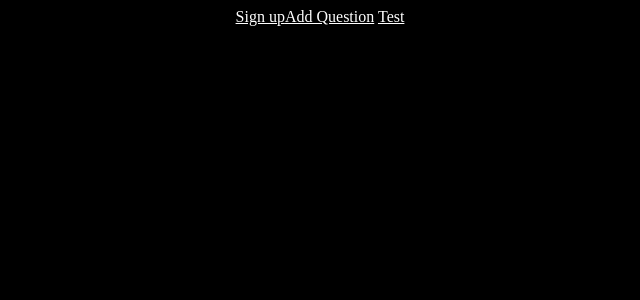
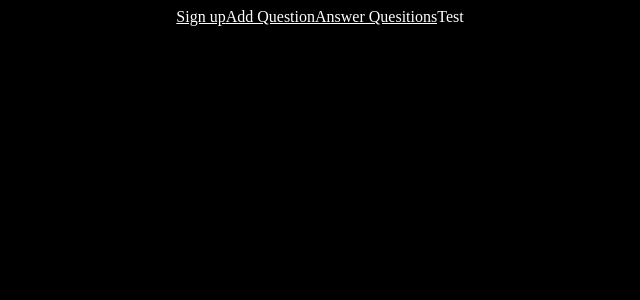
Before and after one commit to gabechaz/hands-frontend, a React (Create React App) app: page /question-finder in a window 1280 px wide. Shown: the top 300 px of the page, without its empty margins (320-960 px from the left). Built offline with nearby package versions, Linux system fonts and the light colour scheme; no server answers.

Commit message:
added question finder framework

```diff
--- a/src/App.js
+++ b/src/App.js
@@ -9,6 +9,7 @@ import Profile from './page-components/Profile.js'
 import AddQuestion from './page-components/AddQuestion';
 import QuestionStats from './page-components/QuestionStats'
 import Navbar from './page-components/Navbar'
+import QuestionFinder from './page-components/QuestionFinder'
 
 
 
@@ -44,6 +45,9 @@ function App() {
 
     <Switch>
 
+        <Route path ='/question-finder' exact>
+          <QuestionFinder />
+        </Route>
 
         <Route path='/users/:id'>
           <Profile currentUser={currentUser} API={API}  />
--- a/src/page-components/Navbar.js
+++ b/src/page-components/Navbar.js
@@ -4,7 +4,7 @@ import { Link } from 'react-router-dom'
 
 function Navbar () {
     return (
-        <div>
+
         <nav className='navbar'>
             <Link to = '/signup'>
             <span>
@@ -16,14 +16,15 @@ function Navbar () {
             <span>
                  Add Question
             </span>
-            </Link>    <Link>
+            </Link>
+              <Link to = '/question-finder'>
             <span>
-                Test
+                Answer Quesitions
             </span>
             </Link>
 
         </nav>
-        </div>
+
     )
 }
 
--- /dev/null
+++ b/src/page-components/QuestionFinder.js
@@ -0,0 +1,9 @@
+function QuestionFinder () {
+    return (
+        <div className ='outer-question-finder'>
+            Test
+        </div>
+    )
+}
+
+export default QuestionFinder
```
